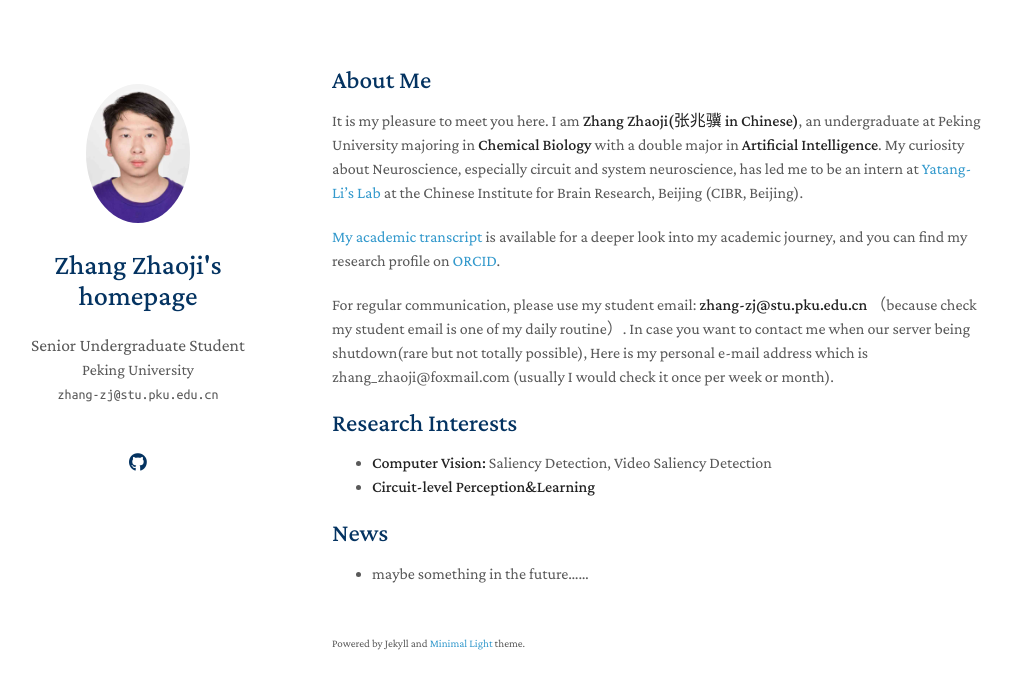
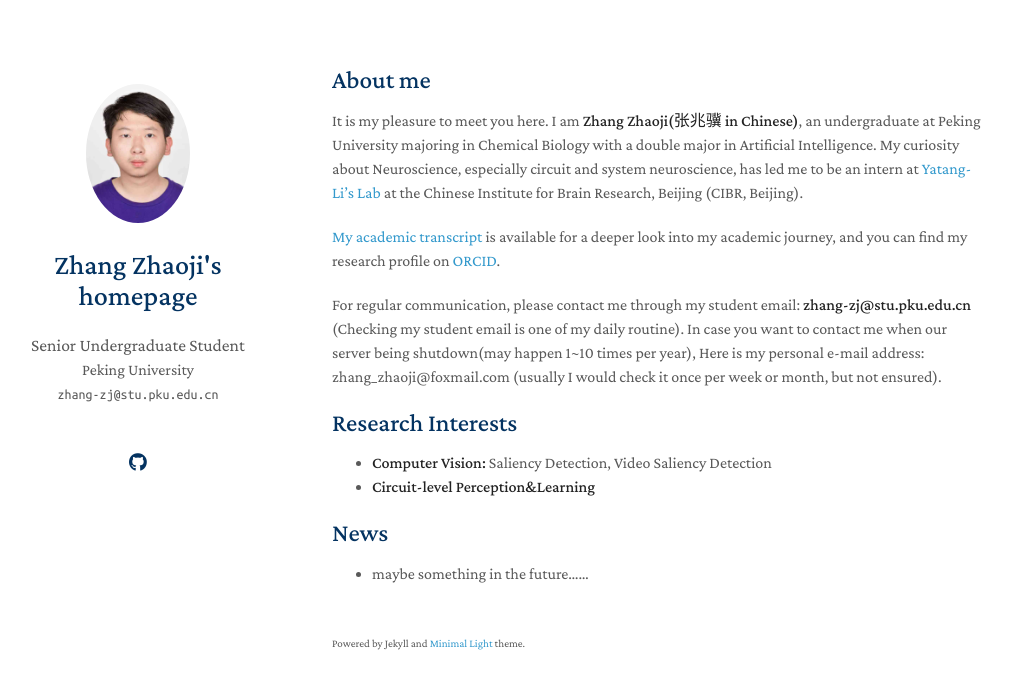
Before and after one commit to Zhang-Zhaoji/Zhang-Zhaoji.github.io, a Jekyll site: the page built from index.md, in a window 1280 px wide. Shown: the top 689 px of the page, without its empty margins (138-1150 px from the left). Built offline with Jekyll 4.4.1, drawn with Linux system fonts in a browser that asks for light colours; a style sheet for code colours, icons or effects is not loaded; our own code applies the rules of GitHub Pages for plain Markdown files.

Commit message:
Update index.md

```diff
--- a/index.md
+++ b/index.md
@@ -2,13 +2,13 @@
 layout: homepage
 ---
 
-## About Me
+## About me
 
-It is my pleasure to meet you here. I am **Zhang Zhaoji(张兆骥 in Chinese)**, an undergraduate at Peking University majoring in **Chemical Biology** with a double major in **Artificial Intelligence**. My curiosity about Neuroscience, especially circuit and system neuroscience, has led me to be an intern at [Yatang-Li's Lab](https://yatanglilab.cibr.ac.cn/en/) at the Chinese Institute for Brain Research, Beijing (CIBR, Beijing).
+It is my pleasure to meet you here. I am **Zhang Zhaoji(张兆骥 in Chinese)**, an undergraduate at Peking University majoring in Chemical Biology with a double major in Artificial Intelligence. My curiosity about Neuroscience, especially circuit and system neuroscience, has led me to be an intern at [Yatang-Li's Lab](https://yatanglilab.cibr.ac.cn/en/) at the Chinese Institute for Brain Research, Beijing (CIBR, Beijing).
 
 [My academic transcript](https://1drv.ms/b/s!Ah_4_Sy2JGNygSQ7jt_fCIdXzE2-?e=GE2ChP) is available for a deeper look into my academic journey, and you can find my research profile on [ORCID](https://orcid.org/0009-0002-3293-1961).
 
-For regular communication, please use my student email: **zhang-zj@stu.pku.edu.cn** （because check my student email is one of my daily routine）. In case you want to contact me when our server being shutdown(rare but not totally possible), Here is my personal e-mail address which is zhang_zhaoji@foxmail.com (usually I would check it once per week or month).
+For regular communication, please contact me through my student email: **zhang-zj@stu.pku.edu.cn** (Checking my student email is one of my daily routine). In case you want to contact me when our server being shutdown(may happen 1~10 times per year), Here is my personal e-mail address: zhang_zhaoji@foxmail.com (usually I would check it once per week or month, but not ensured).
 
 ## Research Interests
 
```
